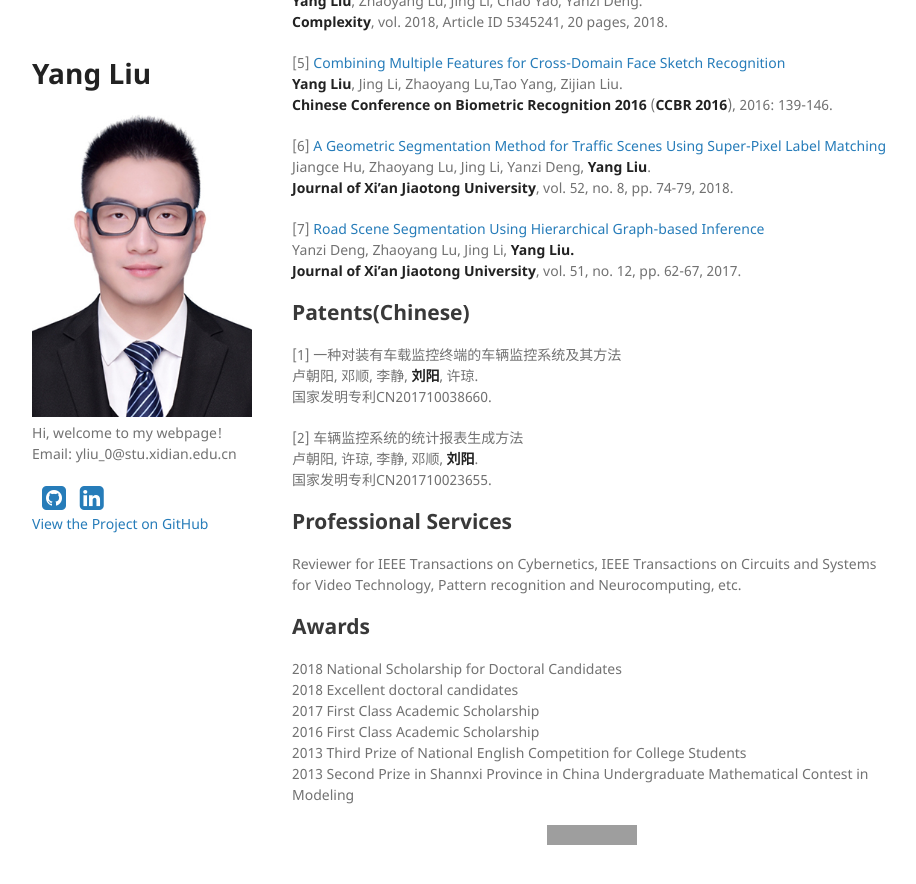
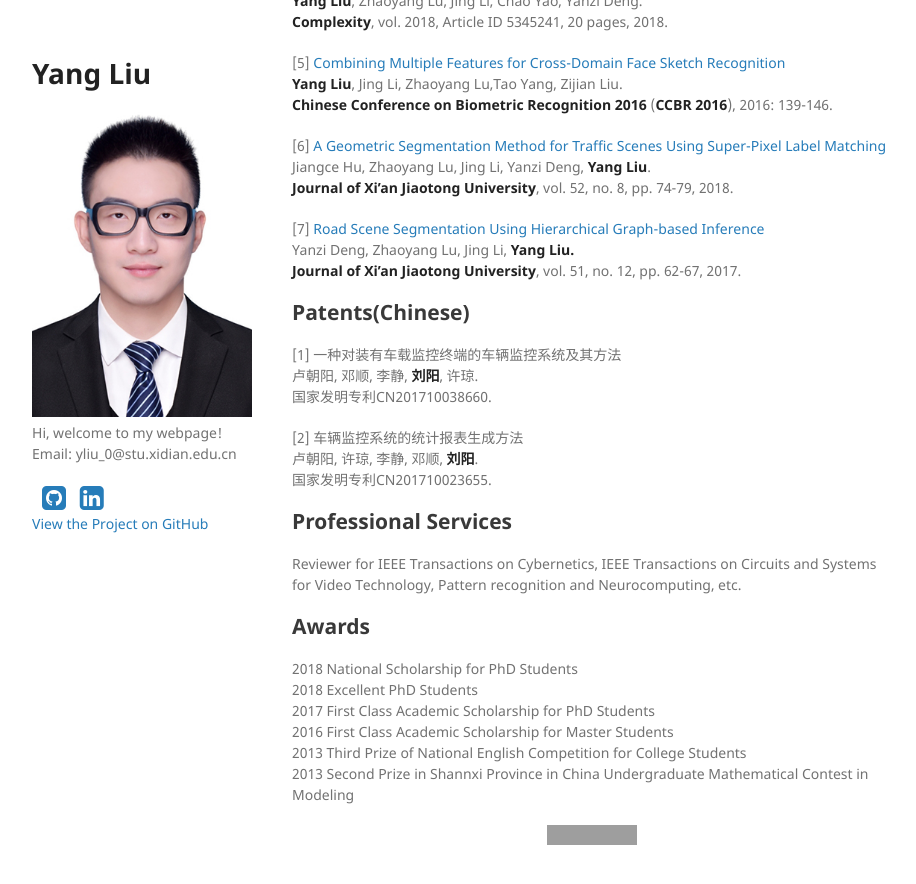
Before and after one commit to YangLiu9208/home, a Jekyll site: the page built from index.md, in a window 1280 px wide and 900 px high, scrolled down 1717 px. Shown: the top 884 px of the window, without its empty margins (178-1094 px from the left). Built offline with Jekyll 4.4.1, drawn with Linux system fonts in a browser that asks for light colours; a style sheet for code colours, icons or effects is not loaded; our own code applies the rules of GitHub Pages for plain Markdown files; grey boxes are pictures that could not be loaded.

Commit message:
Update index.md

```diff
--- a/index.md
+++ b/index.md
@@ -118,10 +118,10 @@ Yanzi Deng, Zhaoyang Lu, Jing Li, **Yang Liu.**
 Reviewer for IEEE Transactions on Cybernetics, IEEE Transactions on Circuits and Systems for Video Technology, Pattern recognition and Neurocomputing, etc.
 
 ## Awards
-2018 National Scholarship for Doctoral Candidates
-2018 Excellent doctoral candidates
-2017 First Class Academic Scholarship
-2016 First Class Academic Scholarship
+2018 National Scholarship for PhD Students
+2018 Excellent PhD Students
+2017 First Class Academic Scholarship for PhD Students
+2016 First Class Academic Scholarship for Master Students
 2013 Third Prize of National English Competition for College Students
 2013 Second Prize in Shannxi Province in China Undergraduate Mathematical Contest in Modeling
 
```
